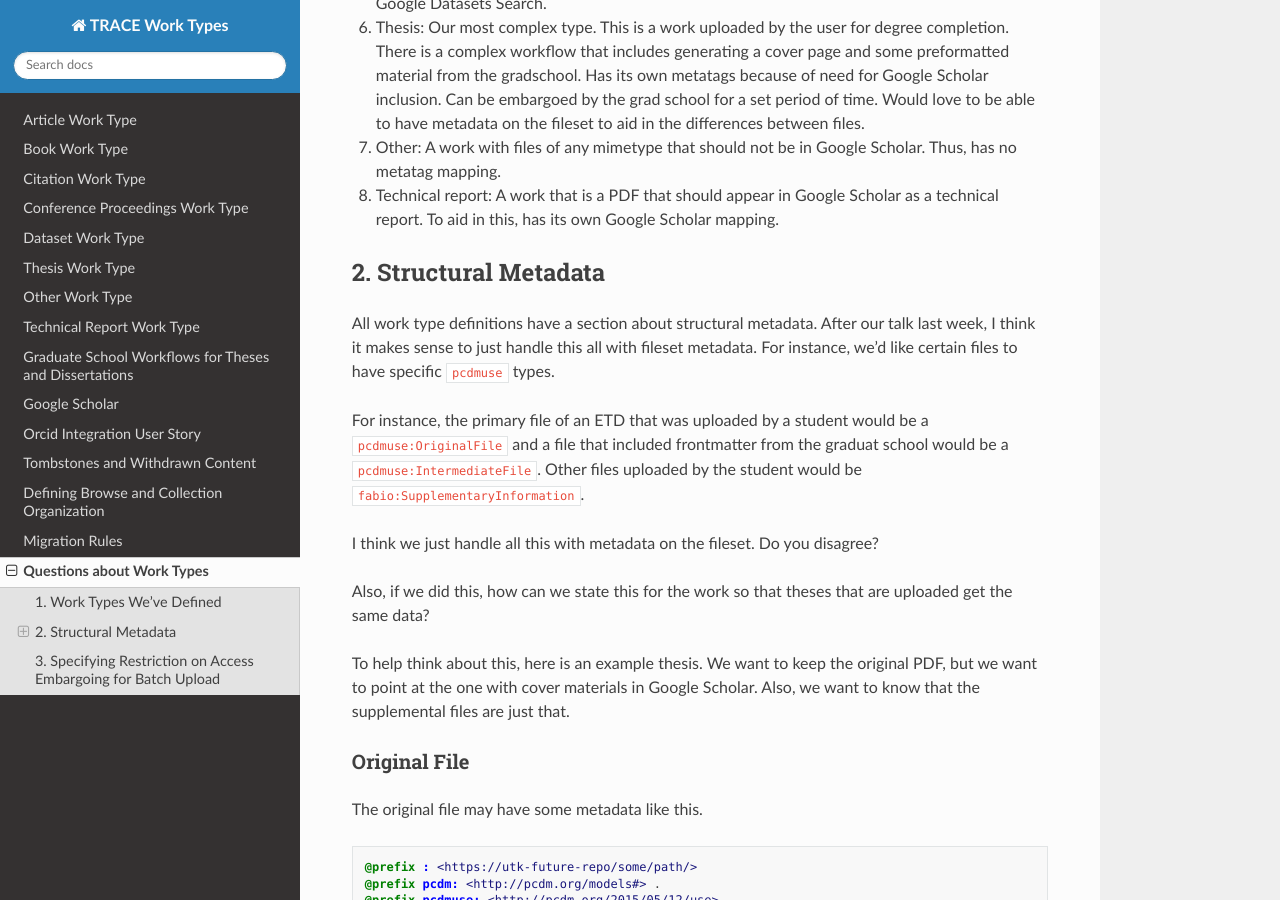
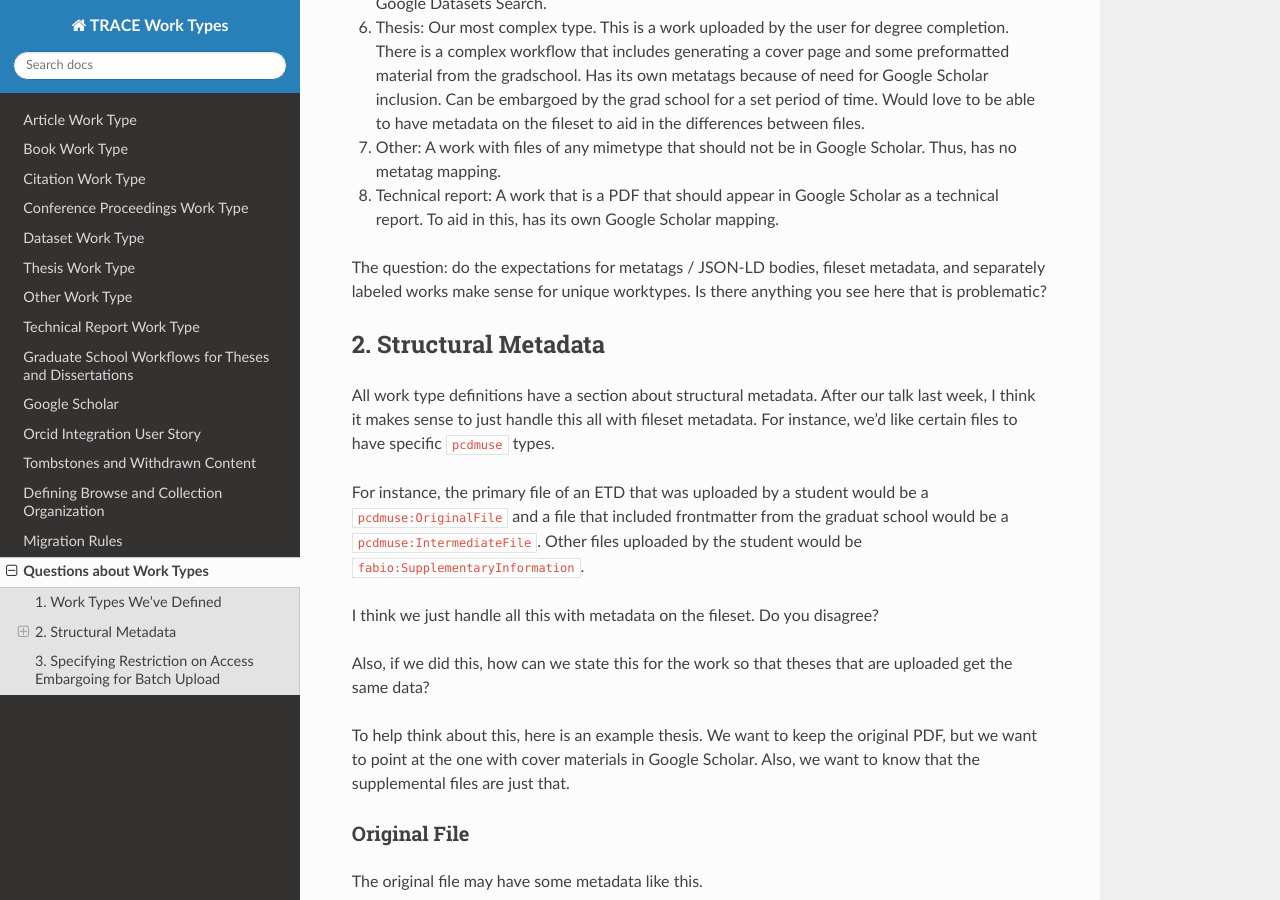
Before and after one commit to utkdigitalinitiatives/trace_work_types_planning, a Sphinx documentation site: the page built from docs/source/questions/questions.rst, in a window 1280 px wide and 900 px high, scrolled down 536 px. Built offline with Sphinx 7.4.7 and the Read the Docs theme 2.0.0, drawn with Linux system fonts in a browser that asks for light colours.

Commit message:
Refine question 1.

```diff
--- a/docs/source/questions/questions.rst
+++ b/docs/source/questions/questions.rst
@@ -15,6 +15,9 @@ Each are described by a document here, but this is the TLDR:
 6. Thesis: Our most complex type. This is a work uploaded by the user for degree completion. There is a complex workflow that includes generating a cover page and some preformatted material from the gradschool.  Has its own metatags because of need for Google Scholar inclusion. Can be embargoed by the grad school for a set period of time. Would love to be able to have metadata on the fileset to aid in the differences between files.
 7. Other: A work with files of any mimetype that should not be in Google Scholar.  Thus, has no metatag mapping.
 8. Technical report: A work that is a PDF that should appear in Google Scholar as a technical report.  To aid in this, has its own Google Scholar mapping.
+
+The question:  do the expectations for metatags / JSON-LD bodies, fileset metadata, and separately labeled works make
+sense for unique worktypes.  Is there anything you see here that is problematic?
 
 2. Structural Metadata
 ======================
```
